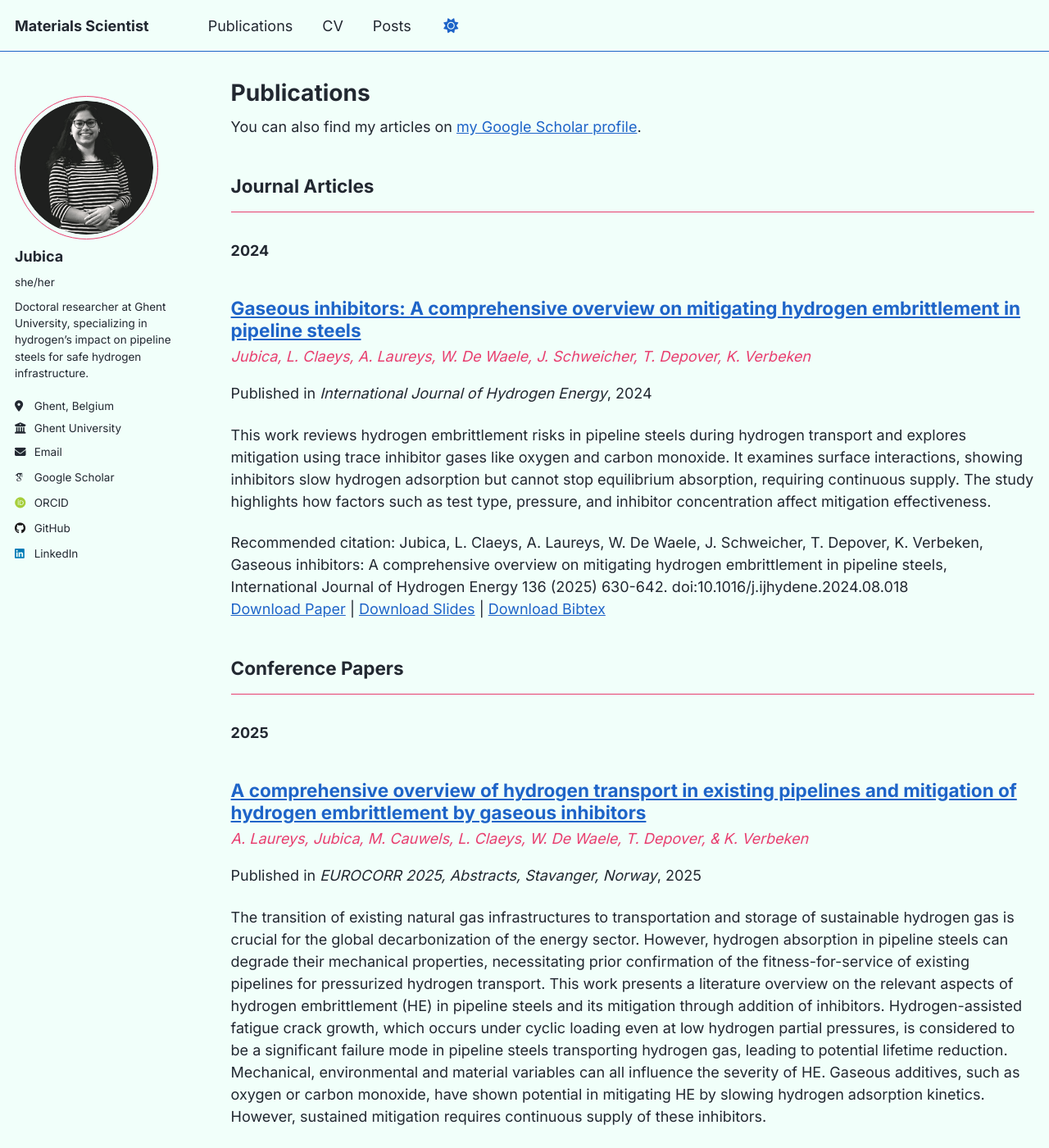
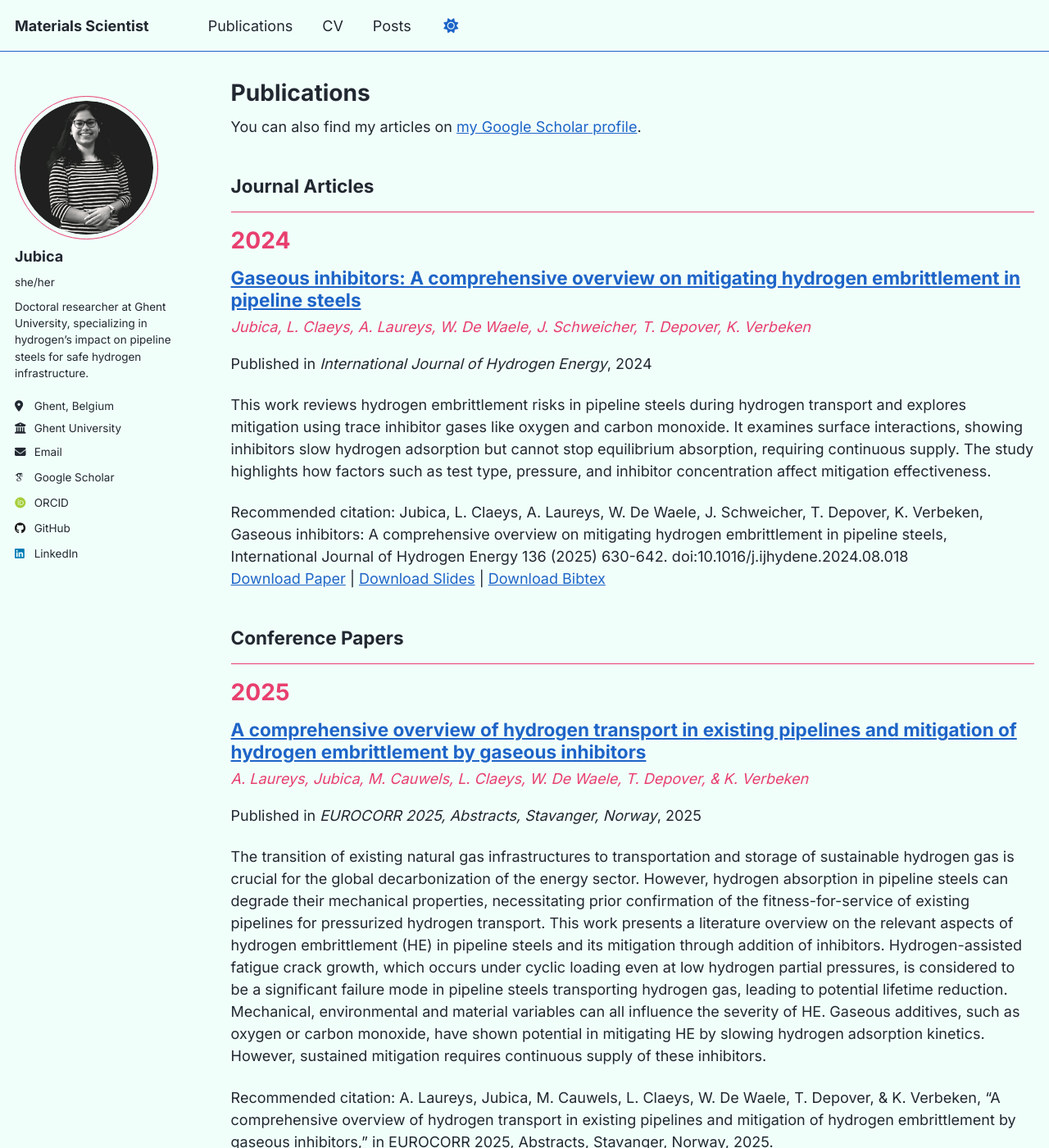
Before and after one commit to jubica/jubica.github.io, a Jekyll site: the page built from _pages/publications.html, in a window 1280 px wide and 1400 px high. Shown: the whole window at 82% size. Built offline with Jekyll 4.4.1, drawn with Linux system fonts in a browser that asks for light colours; some web fonts are replaced; comment, search, counter and statistics services are not loaded.

Commit message:
fix: year

```diff
--- a/_pages/publications.html
+++ b/_pages/publications.html
@@ -21,7 +21,7 @@
       {% for post in posts_in_cat reversed %}
         {% assign current_year = post.date | date: "%Y" %}
         {% if current_year != last_year %}
-          <h3>{{ current_year }}</h3>
+          <h1 class="year-heading">{{ current_year }}</h1>
           {% assign last_year = current_year %}
         {% endif %}
         {% include archive-single.html %}
@@ -33,7 +33,7 @@
   {% for post in site.publications reversed %}
     {% assign current_year = post.date | date: "%Y" %}
     {% if current_year != last_year %}
-      <h3>{{ current_year }}</h3>
+      <h1 class="year-heading">{{ current_year }}</h1>
       {% assign last_year = current_year %}
     {% endif %}
     {% include archive-single.html %}
--- a/_sass/layout/_archive.scss
+++ b/_sass/layout/_archive.scss
@@ -27,6 +27,12 @@
   }
 }
 
+.year-heading {
+  color: var(--global-border-color);
+  margin-top: 0.5em;
+  margin-bottom: 0.5em;
+}
+
 .archive__subtitle {
   margin: 1.414em 0 0;
   padding-bottom: 0.5em;
@@ -49,10 +55,10 @@
 }
 
 /* remove border*/
-.page__content {
-
+.page__content,
+.archive {
   .archive__item-title {
-    margin-top: 1em;
+    margin-top: 0 !important;
     border-bottom: none;
   }
 }
```
